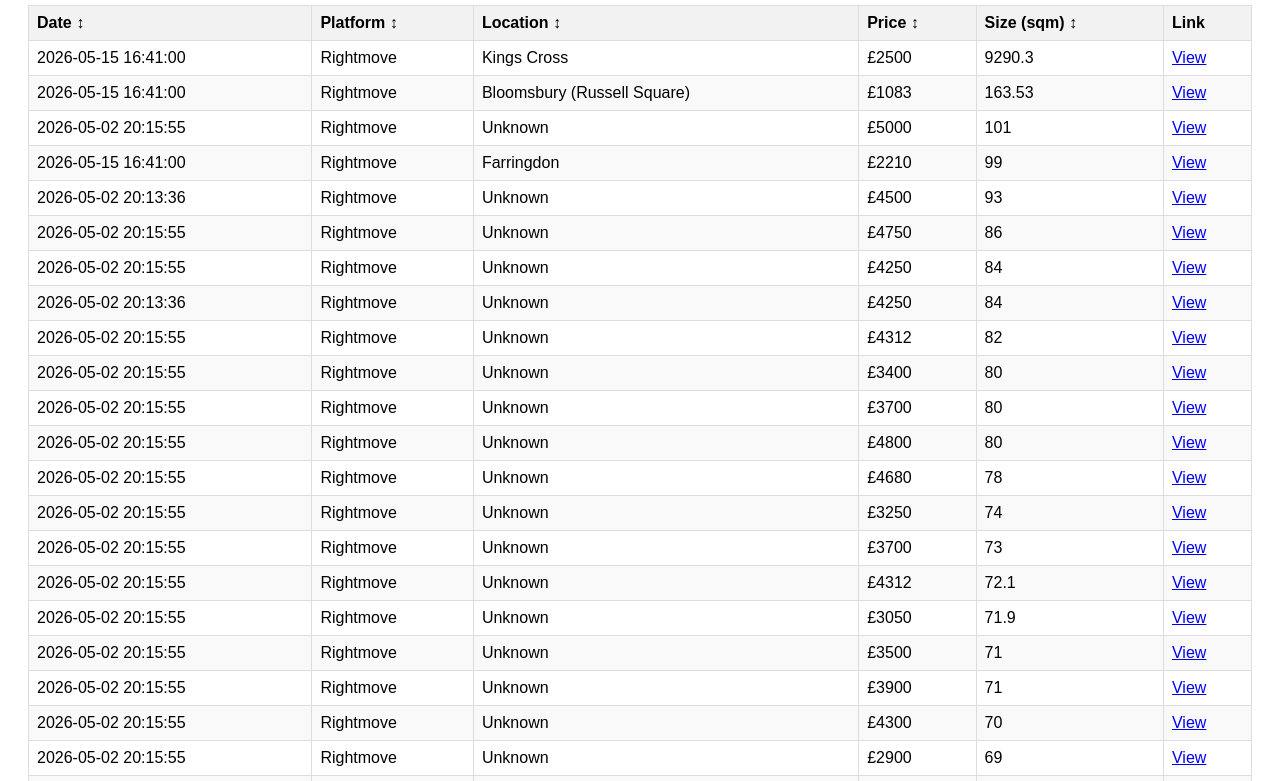
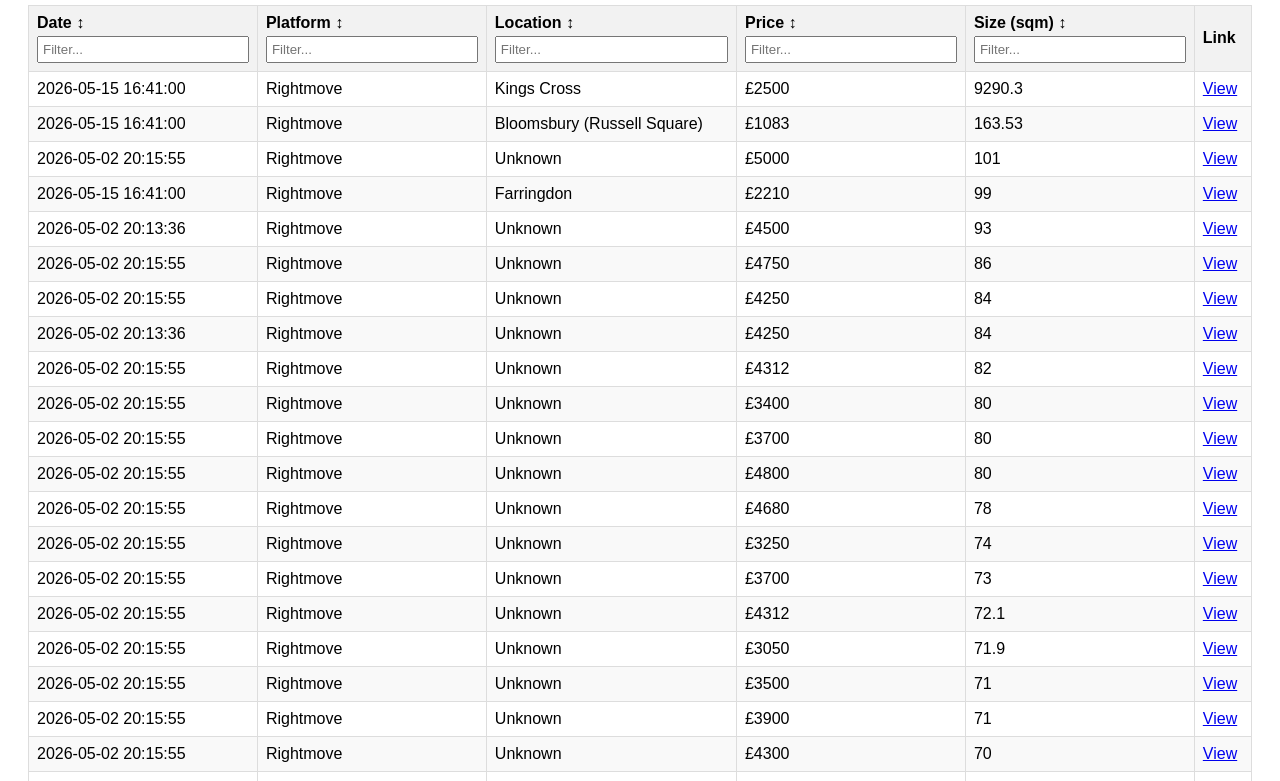
Before and after one commit to jupiterhub/house-finder-property-size, a website: page data/matches.html in a window 1280 px wide. Shown: the part 91-872 px from the top of the page. Drawn offline with Linux system fonts and the light colour scheme.

Commit message:
feat: added filtering for the html output

```diff
--- a/data/matches.html
+++ b/data/matches.html
@@ -9,8 +9,31 @@
   th { background-color: #f2f2f2; cursor: pointer; }
   th:hover { background-color: #ddd; }
   tr:nth-child(even) {background-color: #f9f9f9;}
+  .filter-input { width: 100%; box-sizing: border-box; font-weight: normal; margin-top: 4px; padding: 4px;}
 </style>
 <script>
+function filterTable() {
+  var table = document.getElementById("matchesTable");
+  var tr = table.getElementsByTagName("tbody")[0].getElementsByTagName("tr");
+  var inputs = table.getElementsByTagName("thead")[0].getElementsByTagName("input");
+
+  for (var i = 0; i < tr.length; i++) {
+    var display = "";
+    for (var j = 0; j < inputs.length; j++) {
+      var td = tr[i].getElementsByTagName("td")[j];
+      if (td) {
+        var txtValue = td.textContent || td.innerText;
+        var filterValue = inputs[j].value.toLowerCase();
+        if (txtValue.toLowerCase().indexOf(filterValue) === -1) {
+          display = "none";
+          break;
+        }
+      }
+    }
+    tr[i].style.display = display;
+  }
+}
+
 function sortTable(n) {
   var table, rows, switching, i, x, y, shouldSwitch, dir, switchcount = 0;
   table = document.getElementById("matchesTable");
@@ -60,11 +83,11 @@ function sortTable(n) {
 <table id="matchesTable">
   <thead>
     <tr>
-      <th onclick="sortTable(0)">Date ↕</th>
-      <th onclick="sortTable(1)">Platform ↕</th>
-      <th onclick="sortTable(2)">Location ↕</th>
-      <th onclick="sortTable(3)">Price ↕</th>
-      <th onclick="sortTable(4)">Size (sqm) ↕</th>
+      <th onclick="sortTable(0)">Date ↕<br><input type="text" class="filter-input" onkeyup="filterTable()" onclick="event.stopPropagation()" placeholder="Filter..."></th>
+      <th onclick="sortTable(1)">Platform ↕<br><input type="text" class="filter-input" onkeyup="filterTable()" onclick="event.stopPropagation()" placeholder="Filter..."></th>
+      <th onclick="sortTable(2)">Location ↕<br><input type="text" class="filter-input" onkeyup="filterTable()" onclick="event.stopPropagation()" placeholder="Filter..."></th>
+      <th onclick="sortTable(3)">Price ↕<br><input type="text" class="filter-input" onkeyup="filterTable()" onclick="event.stopPropagation()" placeholder="Filter..."></th>
+      <th onclick="sortTable(4)">Size (sqm) ↕<br><input type="text" class="filter-input" onkeyup="filterTable()" onclick="event.stopPropagation()" placeholder="Filter..."></th>
       <th>Link</th>
     </tr>
   </thead>
--- a/tidy_data.js
+++ b/tidy_data.js
@@ -4,6 +4,7 @@ const path = require('path');
 const DATA_DIR = path.join(__dirname, 'data');
 const TXT_FILE = path.join(DATA_DIR, 'matches.txt');
 const MD_FILE = path.join(DATA_DIR, 'matches.md');
+const HTML_FILE = path.join(DATA_DIR, 'matches.html');
 const SEEN_FILE = path.join(DATA_DIR, 'seen_properties.json');
 
 function parseMatches(content) {
```
